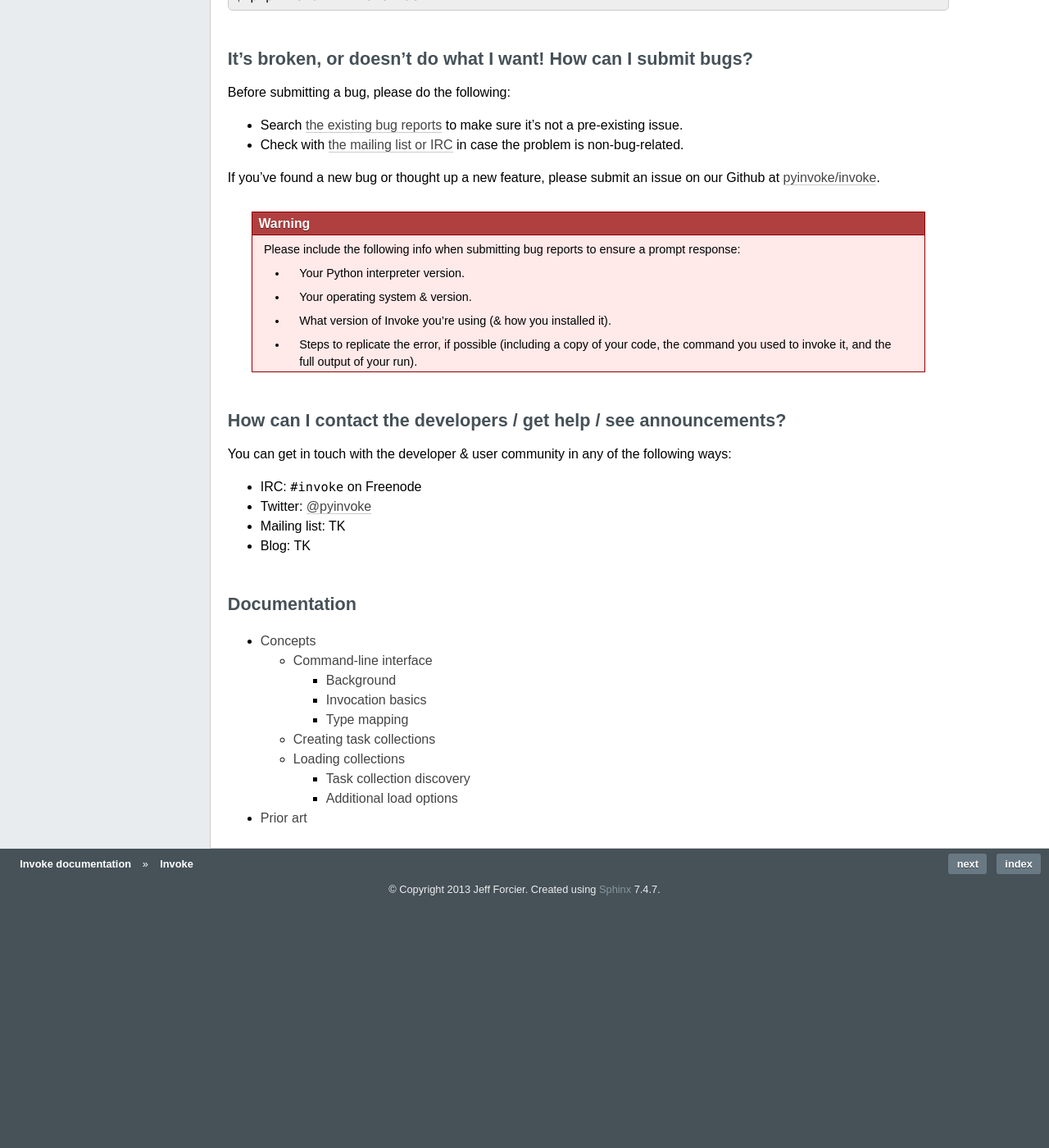
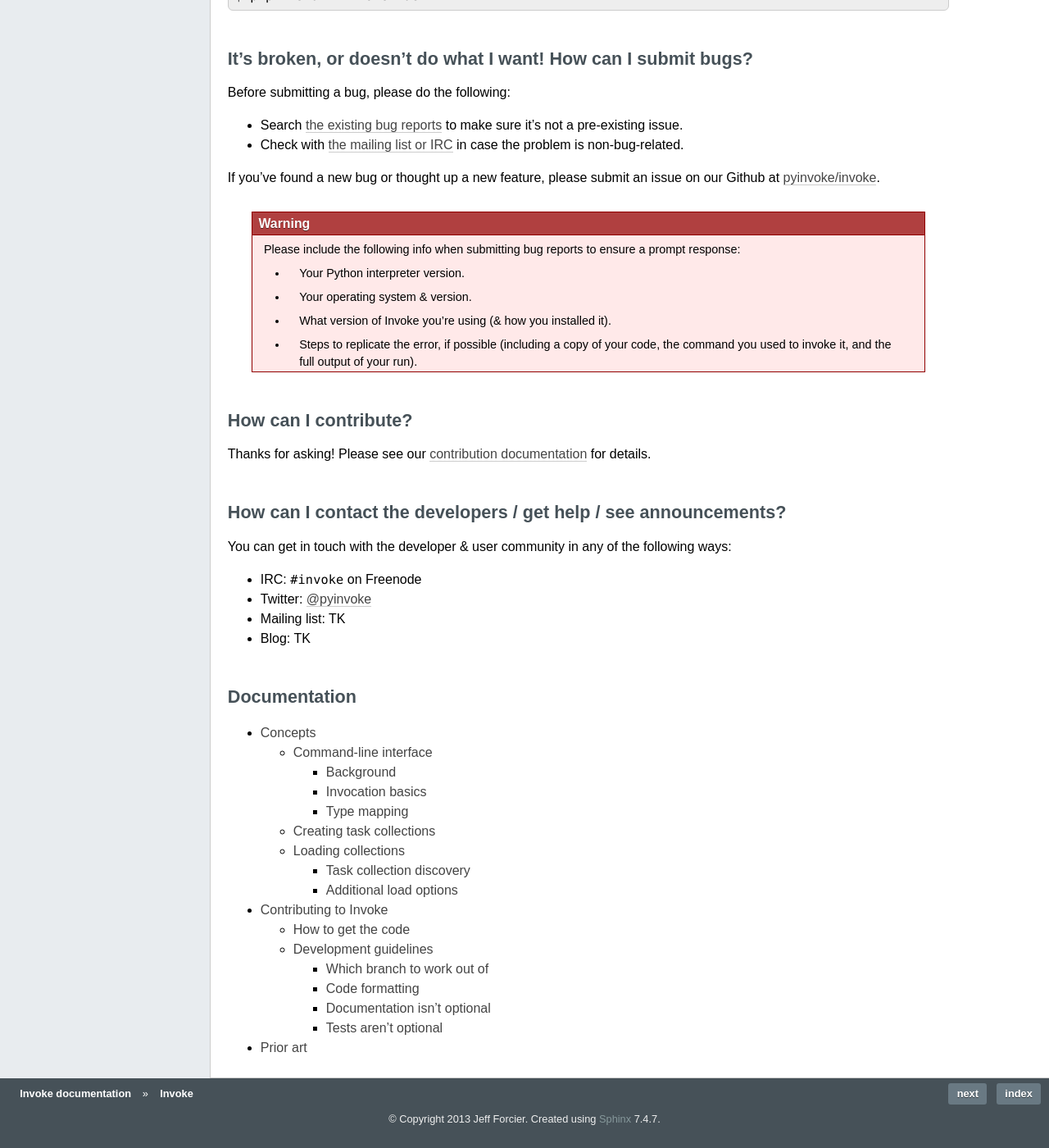
Before and after one commit to pyinvoke/invoke, a Sphinx documentation site: the page built from docs/index.rst, in a window 1280 px wide and 1400 px high, scrolled down 1591 px. Shown: the whole window at 82% size. Built offline with Sphinx 7.4.7, drawn with Linux system fonts in a browser that asks for light colours; before the commit the page ends 2711 px from its top, so only the background shows below that; some of the changed lines change nothing that is shown; some of the changed text lies outside the part shown.

Commit message:
Contribution docs n such

```diff
--- /dev/null
+++ b/docs/contributing.rst
@@ -0,0 +1,77 @@
+======================
+Contributing to Invoke
+======================
+
+How to get the code
+===================
+
+Our primary Git repository is on Github at `pyinvoke/invoke
+<https://github.com/pyinvoke/invoke>`; please follow their instruction for
+cloning to your local system. (If you intend to submit patches/pull requests,
+we recommend forking first, then cloning your fork. Github has excellent
+documentation for all this.)
+
+Development guidelines
+======================
+
+.. warning::
+    Please follow these instructions closely! Your patch will not be accepted
+    (or will at least be delayed) otherwise. Thanks!
+
+Which branch to work out of
+---------------------------
+
+We split development into two primary branches:
+
+* **Bug fixes** go into a branch named after the **current stable release
+  line** (e.g. 1.0, 1.1, 1.2 etc).
+
+    * Caveat: bug fixes requiring large changes to the code or which have a
+      chance of being otherwise disruptive, may need to go in **master**
+      instead. This is a judgement call -- ask the devs!
+
+* **New features** go into **the ``master`` branch**.
+
+    * Note that depending on how long it takes for the dev team to merge your
+      patch, the copy of ``master`` you worked off of may be outdated! If you
+      find yourself 'bumping' a pull request that's been sidelined for a while,
+      **make sure you rebase or merge to latest master** to ensure a speedier
+      resolution.
+
+Code formatting
+---------------
+
+We follow PEP8 (link TK) whenever it makes sense, which is most of the time. At
+the very least, please make sure you put spaces after your commas within
+list-like syntax (``[this,is,not,ok]`` but ``[this, is, fine]``; ditto for
+``function(calls, like, this)``) and keep your variables
+``lower_cased_and_underscored``, with only classes being ``CamelCased``.
+
+Documentation isn't optional
+----------------------------
+
+It's not! Patches without documentation will be returned to sender.
+Specifically, by "documentation" we mean:
+
+* **Docstrings** must be created or updated for public API
+  functions/methods/etc.
+
+    * Don't forget to include ``versionchanged``/``versionadded`` ReST
+      directives at the bottom of any new or changed docstrings!
+
+* New features should ideally include updates to **prose documentation**,
+  including useful example code snippets.
+* All changes (**including bugfixes**) should have a **changelog entry**
+  crediting the contributor and/or any individuals instrumental in identifying
+  the problem.
+
+Tests aren't optional
+---------------------
+
+We aim for very high code coverage. Any bugfix that doesn't include a test
+proving the existence of the bug being fixed (and of course, that passes when
+the bugfix is applied) may be suspect.
+
+We've found that test-first development really helps make features better
+architected and identifies potential edge cases earlier instead of later. New
+features should also include thorough tests.
--- a/docs/index.rst
+++ b/docs/index.rst
@@ -88,6 +88,13 @@
       the command you used to invoke it, and the full output of your run).
 
 
+How can I contribute?
+=====================
+
+Thanks for asking! Please see our :doc:`contribution documentation
+<contributing>` for details.
+
+
 .. _contact:
 
 How can I contact the developers / get help / see announcements?
```
